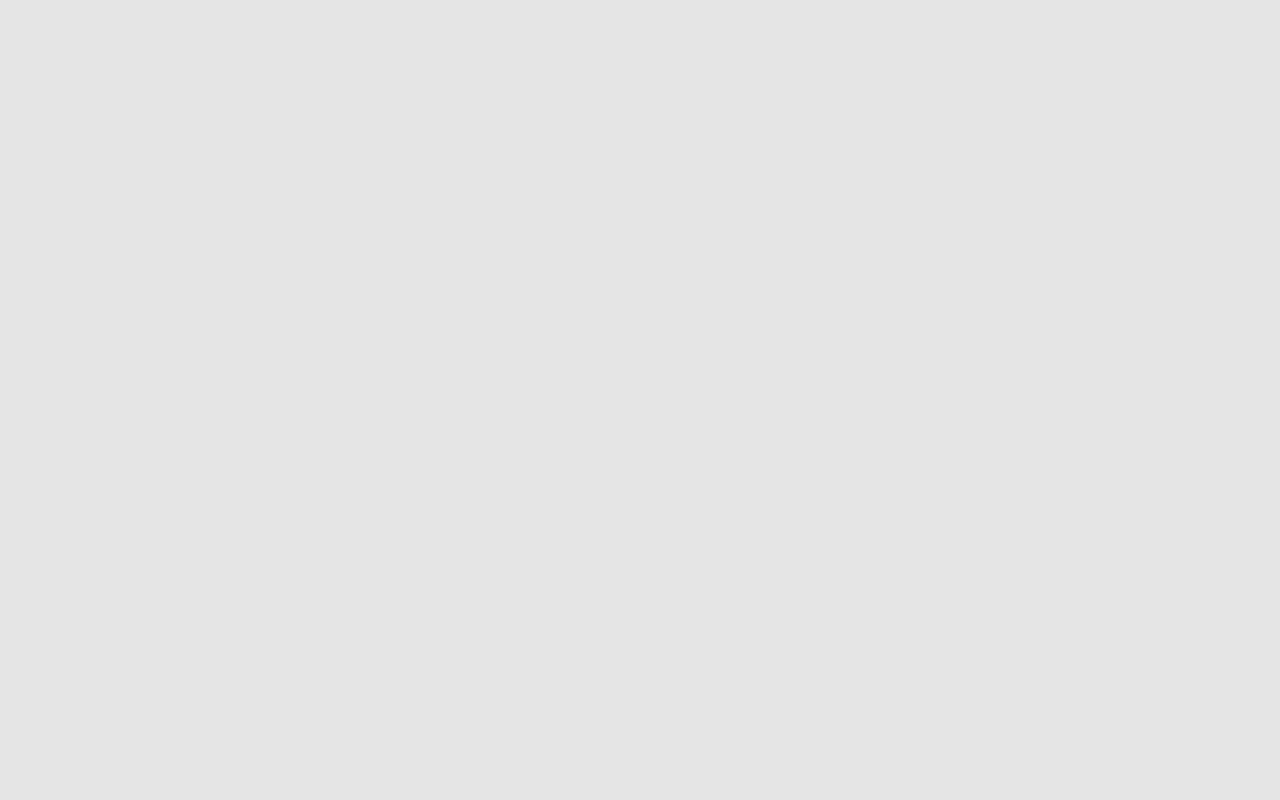
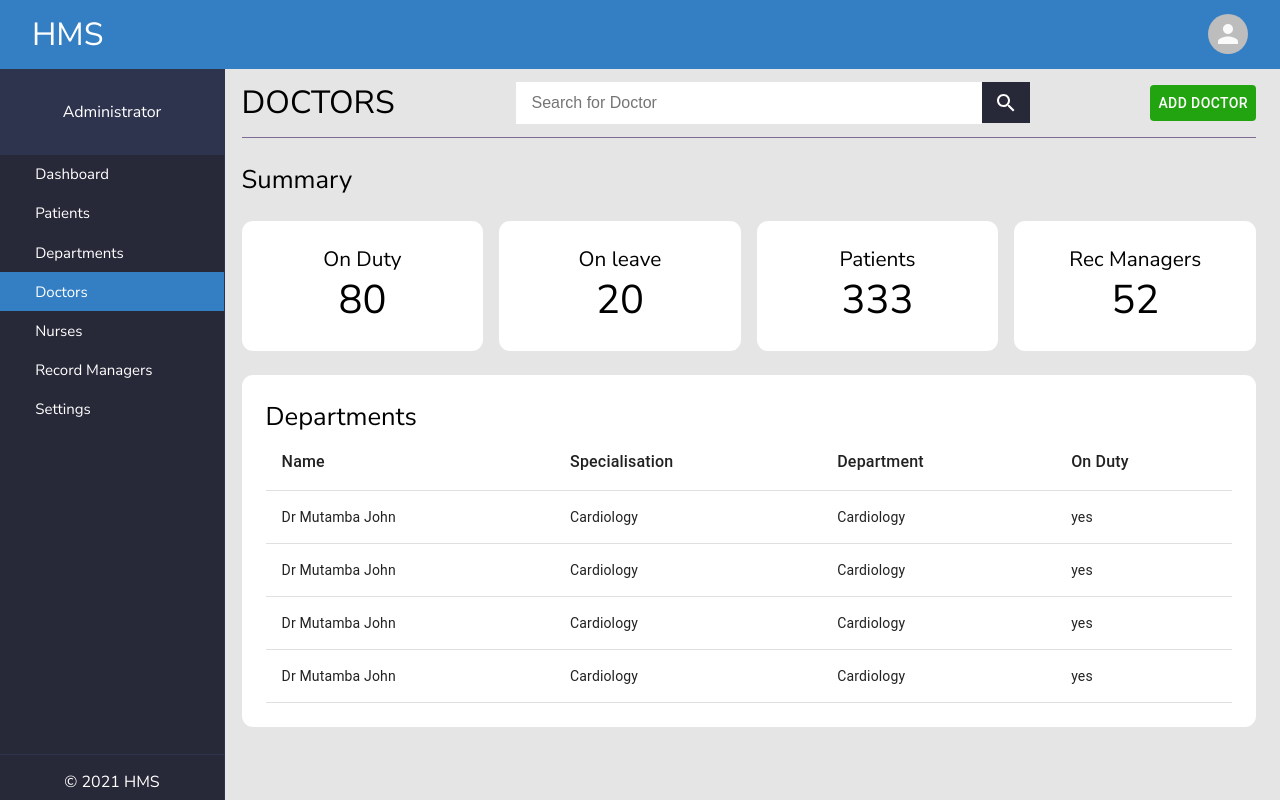
Before and after one commit to Mubangizi/hospital-management-system, a React (Create React App) app: page /doctors in a window 1280 px wide. Built offline with nearby package versions, Linux system fonts and the light colour scheme.

Commit message:
Add doctors page

```diff
--- a/src/App.js
+++ b/src/App.js
@@ -1,11 +1,13 @@
 import React from "react";
 import { BrowserRouter, Switch, Route } from "react-router-dom";
 import DashboardPage from "./pages/DashboardPage";
+import DoctorsPage from "./pages/DoctorsPage";
 const App = () => {
   return (
     <BrowserRouter>
       <Switch>
         <Route exact path="/" component={DashboardPage} />
+        <Route exact path="/doctors" component={DoctorsPage} />
       </Switch>
     </BrowserRouter>
   );
--- /dev/null
+++ b/src/assets/data.js
@@ -0,0 +1,16 @@
+export const departments_summary = [
+  ["Admissions", "10", "10", "12"],
+  ["Cardiology", "10", "10", "12"],
+  ["Anesthetics", "10", "10", "12"],
+  ["Burn Center", "10", "10", "12"],
+  ["Critical Care", "10", "10", "12"],
+  ["General Surgery", "10", "10", "12"],
+  ["Gynecology", "10", "10", "12"],
+];
+
+export const doctors_summary = [
+  ["Dr Mutamba John", "Cardiology", "Cardiology", "yes"],
+  ["Dr Mutamba John", "Cardiology", "Cardiology", "yes"],
+  ["Dr Mutamba John", "Cardiology", "Cardiology", "yes"],
+  ["Dr Mutamba John", "Cardiology", "Cardiology", "yes"],
+];
--- a/src/components/Cards/Cards.css
+++ b/src/components/Cards/Cards.css
@@ -1,6 +1,14 @@
 .CardList{
-    display:flex;
+    display: grid;
     gap: 1rem;
+    grid-template-columns: 1fr 1fr 1fr 1fr;
+}
+
+@media (max-width:850px) {
+    .CardList{
+        grid-template-columns: 1fr 1fr;
+    }
+
 }
 .Card{
     background-color: white;
@@ -9,7 +17,6 @@
 }
 .InfoCard{
     background-color: white;
-    width: 14rem;
     padding: 1.5rem;
     display: flex;
     flex-direction: column;
--- a/src/components/Cards/TableCard.jsx
+++ b/src/components/Cards/TableCard.jsx
@@ -8,16 +8,7 @@ import {
   TableRow,
 } from "@material-ui/core";
 
-const TableCard = () => {
-  const rows = [
-    { name: "Admissions", patients_no: 10, doctors_no: 10, nurses_no: 12 },
-    { name: "Cardiology", patients_no: 10, doctors_no: 10, nurses_no: 12 },
-    { name: "Anesthetics", patients_no: 10, doctors_no: 10, nurses_no: 12 },
-    { name: "Burn Center", patients_no: 10, doctors_no: 10, nurses_no: 12 },
-    { name: "Critical Care", patients_no: 10, doctors_no: 10, nurses_no: 12 },
-    { name: "General Surgery", patients_no: 10, doctors_no: 10, nurses_no: 12 },
-    { name: "Gynecology", patients_no: 10, doctors_no: 10, nurses_no: 12 },
-  ];
+const TableCard = ({ dataList = [], headingList = [] }) => {
   return (
     <div className="TableCard Card">
       <h2 className="TableCardTitle">Departments</h2>
@@ -25,26 +16,24 @@ const TableCard = () => {
         <Table sx={{ minWidth: 650 }} aria-label="simple table">
           <TableHead>
             <TableRow>
-              <TableCell>Name</TableCell>
-              <TableCell>Number of Patients</TableCell>
-              <TableCell>Number of Doctors</TableCell>
-              <TableCell>Number of nurses</TableCell>
+              {headingList.length &&
+                headingList.map((heading, index) => (
+                  <TableCell key={index}>{heading}</TableCell>
+                ))}
             </TableRow>
           </TableHead>
           <TableBody>
-            {rows.map((row) => (
-              <TableRow
-                key={row.name}
-                sx={{ "&:last-child td, &:last-child th": { border: 0 } }}
-              >
-                <TableCell component="th" scope="row">
-                  {row.name}
-                </TableCell>
-                <TableCell>{row.patients_no}</TableCell>
-                <TableCell>{row.doctors_no}</TableCell>
-                <TableCell>{row.nurses_no}</TableCell>
-              </TableRow>
-            ))}
+            {dataList.length &&
+              dataList.map((row, index) => (
+                <TableRow
+                  key={index}
+                  sx={{ "&:last-child td, &:last-child th": { border: 0 } }}
+                >
+                  {row.map((cell, index) => (
+                    <TableCell key={index}>{cell}</TableCell>
+                  ))}
+                </TableRow>
+              ))}
           </TableBody>
         </Table>
       </TableContainer>
--- a/src/components/Header/Header.css
+++ b/src/components/Header/Header.css
@@ -20,6 +20,7 @@
 }
 .SubHeaderHeading{
     font-size: 2rem;
+    text-transform: uppercase;
 }
 
 .AddBtn.MuiButton-root{
--- a/src/pages/DashboardPage/index.js
+++ b/src/pages/DashboardPage/index.jsx
@@ -1,10 +1,17 @@
 import React from "react";
+import { departments_summary } from "../../assets/data";
 import SmallInfoCard from "../../components/Cards/SmallInfoCard";
 import TableCard from "../../components/Cards/TableCard";
 import SubHeader from "../../components/Header/SubHeader";
 import Layout from "../../components/Layout";
 import "./Dashboard.css";
 const DashboardPage = () => {
+  const headingList = [
+    "Name",
+    "Number of Patients",
+    "Number of Doctors",
+    "Number of nurses",
+  ];
   return (
     <Layout>
       <div className="Container">
@@ -17,7 +24,7 @@ const DashboardPage = () => {
             <SmallInfoCard name="Patients" value="333" />
             <SmallInfoCard name="Rec Managers" value="52" />
           </div>
-          <TableCard />
+          <TableCard dataList={departments_summary} headingList={headingList} />
         </div>
       </div>
     </Layout>
--- /dev/null
+++ b/src/pages/DoctorsPage/index.jsx
@@ -0,0 +1,32 @@
+import React from "react";
+import { doctors_summary } from "../../assets/data";
+import SmallInfoCard from "../../components/Cards/SmallInfoCard";
+import TableCard from "../../components/Cards/TableCard";
+import SubHeader from "../../components/Header/SubHeader";
+import Layout from "../../components/Layout";
+const DoctorsPage = () => {
+  const headingList = ["Name", "Specialisation", "Department", "On Duty"];
+  return (
+    <Layout>
+      <div className="Container">
+        <div className="HomeMainContent">
+          <SubHeader
+            title="Doctors"
+            searchWord="Search for Doctor"
+            addButton="Add Doctor"
+          />
+          <h2>Summary</h2>
+          <div className="CardList">
+            <SmallInfoCard name="On Duty" value="80" />
+            <SmallInfoCard name="On leave" value="20" />
+            <SmallInfoCard name="Patients" value="333" />
+            <SmallInfoCard name="Rec Managers" value="52" />
+          </div>
+          <TableCard headingList={headingList} dataList={doctors_summary} />
+        </div>
+      </div>
+    </Layout>
+  );
+};
+
+export default DoctorsPage;
```
